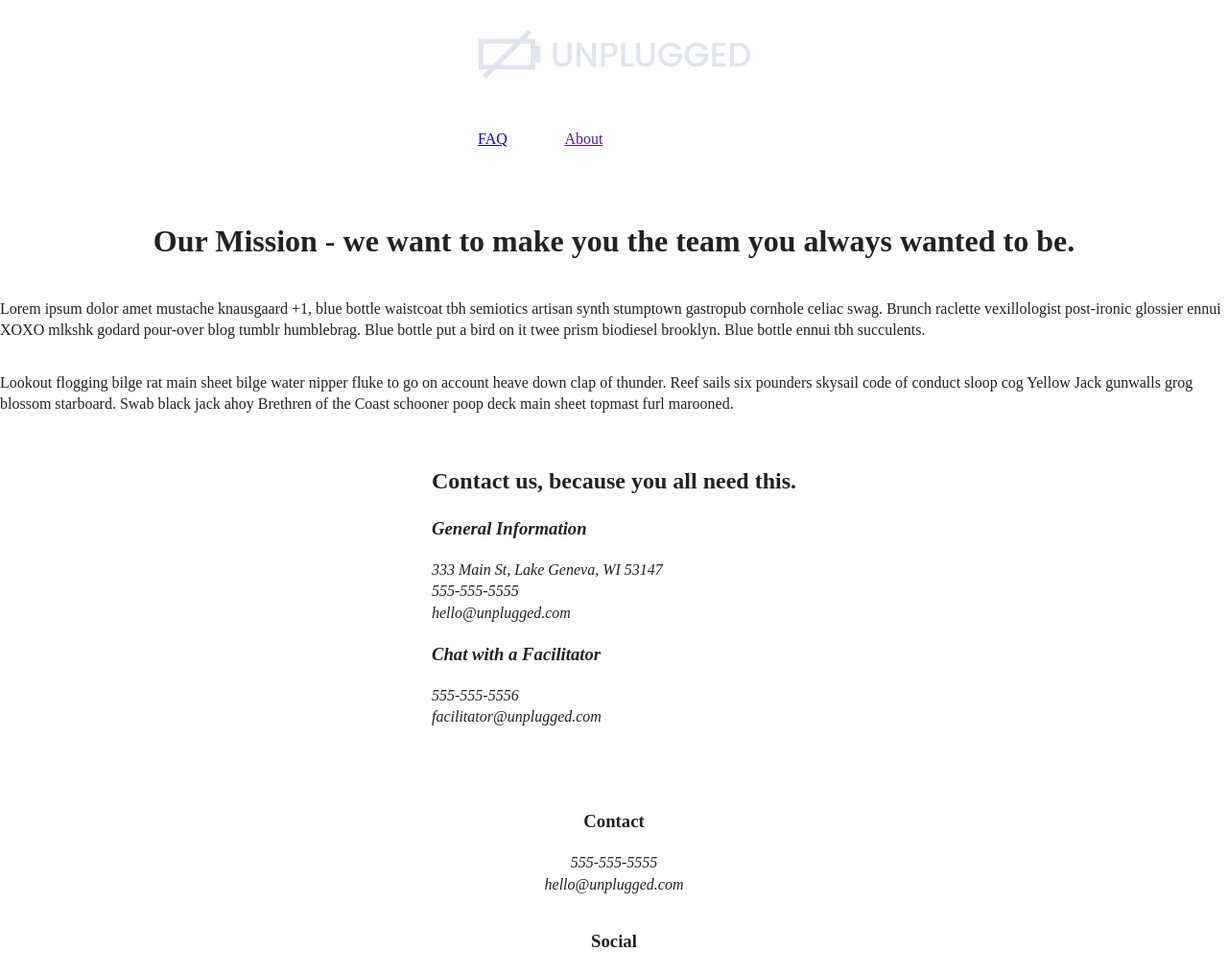
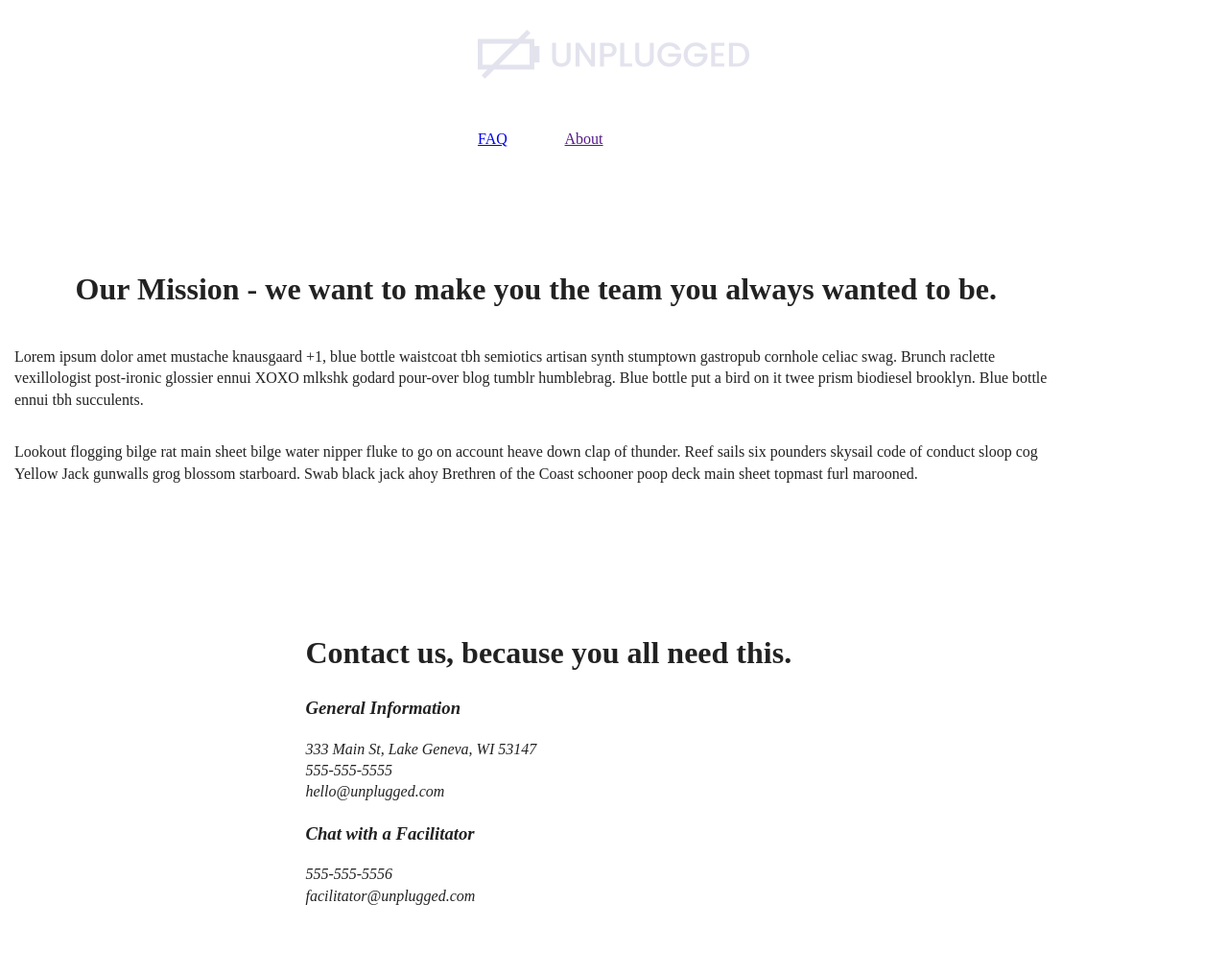
Before and after one commit to CoryRunn/unplugged-retreat, a plain HTML site: page about/index.html in a window 1280 px wide. Shown: the top 1016 px of the page at 96% size. Drawn offline with nearby package versions, Linux system fonts and the light colour scheme.

Commit message:
Second update to spacings

```diff
--- a/about/index.html
+++ b/about/index.html
@@ -58,7 +58,7 @@
 
     <section class="contact-section"> <!-- contact-info -->
       <div class="content-wrapper">
-        <h2>Contact us, because you all need this.</h2>
+        <h1>Contact us, because you all need this.</h1>
         <div>
           <address class="contact">
             <h3>General Information</h3>
--- a/css/main.css
+++ b/css/main.css
@@ -128,6 +128,7 @@ header .content-wrapper {
   align-items: center;
   flex-flow: row wrap;
   width: 60%;
+  margin: 0;
 
 }
 
@@ -136,6 +137,7 @@ header figure {
   justify-content: center;
   align-items: center;
   flex-flow: row wrap;
+  width: 60%;
 
 }
 
@@ -290,10 +292,11 @@ article {
 
 /********* About Page Styles*******/
 
-section .mission {
+.mission {
   display: flex;
   justify-content: center;
   align-items: center;
+  padding: 50px 15px;
 }
 
 
@@ -303,6 +306,7 @@ section .mission {
   justify-content: center;
   align-items: center;
   flex-flow: row wrap;
+  width: 87%;
 }
 
 .map {
@@ -314,9 +318,13 @@ section .mission {
   justify-content: center;
   align-items: center;
   flex-flow: row wrap;
+  width: 87%;
+  padding: 50px 15px;
 }
 
 section div .content-wrapper {
+
+
 
 }
 
@@ -334,14 +342,16 @@ address .contact {
   justify-content: center;
   align-items: center;
   flex-flow: row wrap;
+  padding: 0 20px;
+  width: 90%;
 }
 
 .faq .content-wrapper {
-
+  padding: 55px 0;
 }
 
 .faq-question {
-
+  width: ;
 }
 
 /* ==========================================================================
```
Also changed, not shown: index.html (+1 -1 lines).
